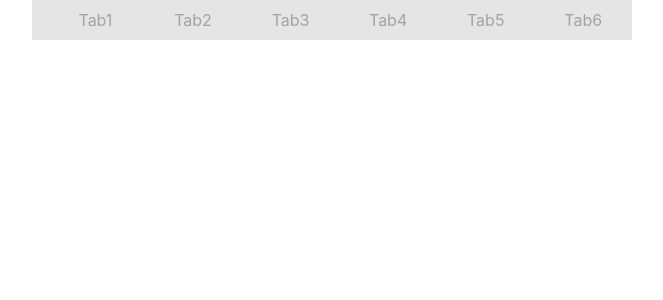
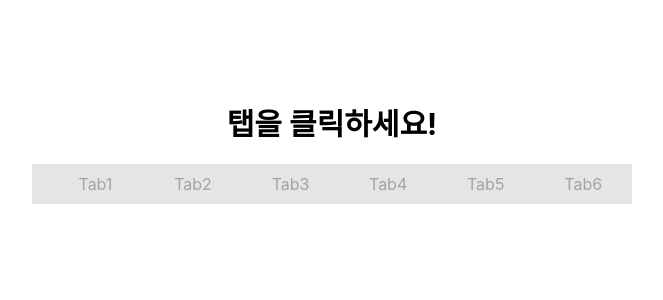
Before and after one commit to hustlekang/wanted_pre_onboarding, a React (Create React App) app in the folder custom-component/: page / in a window 1280 px wide. Shown: the top 300 px of the page, without its empty margins (308-971 px from the left). Built offline with nearby package versions, Linux system fonts and the light colour scheme.

Commit message:
App.js 설명 추가

```diff
--- a/custom-component/src/App.css
+++ b/custom-component/src/App.css
@@ -1,5 +1,6 @@
 .App {
   text-align: center;
+  margin-top: 100px;
 }
 h1{
   font-size: 30px;
--- a/custom-component/src/App.js
+++ b/custom-component/src/App.js
@@ -19,6 +19,7 @@ function App() {
 
   return (
     <div className="App">
+      <h1>탭을 클릭하세요!</h1>
      <Tab tabItem={components}/>
     </div>
   );
```
